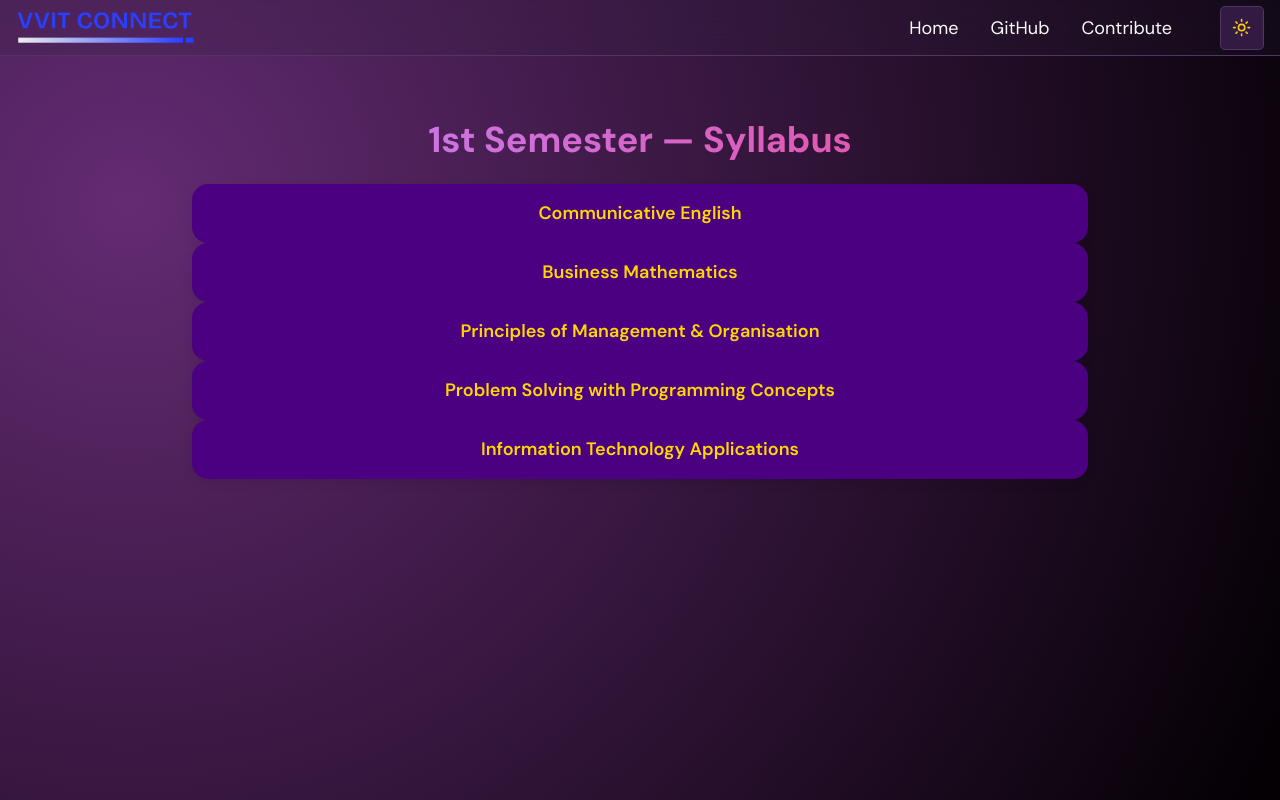
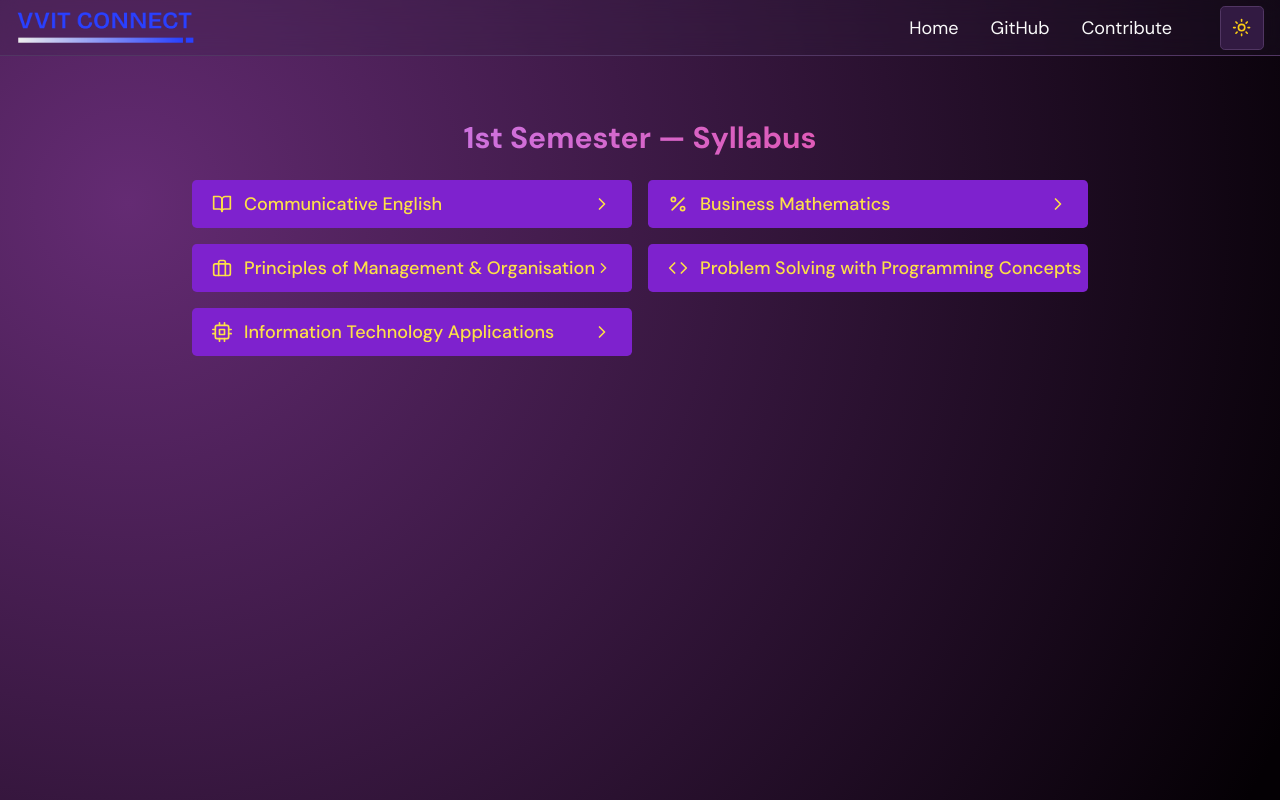
Before and after one commit to pyKinsu/VVITConnect, a Next.js app: page /bca/semester1/syllabus in a window 1280 px wide. Shown: the top 800 px of the page. Built offline with nearby package versions, Linux system fonts and the light colour scheme.

Commit message:
Update page.tsx

```diff
--- a/src/app/bca/semester1/syllabus/page.tsx
+++ b/src/app/bca/semester1/syllabus/page.tsx
@@ -2,14 +2,23 @@
 
 import React from "react";
 import Link from "next/link";
+import { Button } from "@/components/ui/button";
+import {
+  FiBookOpen,
+  FiPercent,
+  FiBriefcase,
+  FiCode,
+  FiCpu,
+  FiChevronRight,
+} from "react-icons/fi";
 
 export default function SyllabusPage(): JSX.Element {
   const subjects = [
-    { name: "Communicative English", slug: "communicative-english" },
-    { name: "Business Mathematics", slug: "business-mathematics" },
-    { name: "Principles of Management & Organisation", slug: "pmo" },
-    { name: "Problem Solving with Programming Concepts", slug: "pspc" },
-    { name: "Information Technology Applications", slug: "ita" },
+    { name: "Communicative English", slug: "communicative-english", icon: <FiBookOpen size={20} /> },
+    { name: "Business Mathematics", slug: "business-mathematics", icon: <FiPercent size={20} /> },
+    { name: "Principles of Management & Organisation", slug: "pmo", icon: <FiBriefcase size={20} /> },
+    { name: "Problem Solving with Programming Concepts", slug: "pspc", icon: <FiCode size={20} /> },
+    { name: "Information Technology Applications", slug: "ita", icon: <FiCpu size={20} /> },
   ];
 
   return (
@@ -17,33 +26,29 @@ export default function SyllabusPage(): JSX.Element {
       <div className="w-full max-w-4xl">
         {/* Header */}
         <header className="text-center mb-6">
-          <h1 className="text-3xl sm:text-4xl font-bold bg-clip-text text-transparent bg-gradient-to-r from-purple-400 to-pink-500">
+          <h1 className="text-2xl sm:text-3xl font-bold bg-clip-text text-transparent bg-gradient-to-r from-purple-400 to-pink-500">
             1st Semester — Syllabus
           </h1>
         </header>
 
-        {/* Subject List */}
-        <div className="space-y-4">
+        {/* Subject Buttons */}
+        <div className="grid grid-cols-1 md:grid-cols-2 gap-4">
           {subjects.map((subj) => (
-            <Link key={subj.slug} href={`/bca/semester/1/syllabus/${subj.slug}`}>
-              <button
-                style={{
-                  width: "100%",
-                  borderRadius: "16px",
-                  boxShadow: "0 4px 12px rgba(0,0,0,0.1)",
-                  backgroundColor: "#4B0082", // dark purple
-                  color: "#FFD700", // gold text
-                  padding: "16px 20px",
-                  fontWeight: 600,
-                  fontSize: "18px",
-                  textAlign: "center",
-                  transition: "transform 0.2s",
-                }}
-                onMouseEnter={(e) => (e.currentTarget.style.transform = "scale(1.02)")}
-                onMouseLeave={(e) => (e.currentTarget.style.transform = "scale(1)")}
+            <Link key={subj.slug} href={`/bca/semester/1/syllabus/${subj.slug}`} className="w-full">
+              <Button
+                variant="secondary"
+                size="lg"
+                className="w-full flex items-center justify-between px-5 py-4 text-base sm:text-lg bg-purple-700 text-yellow-300 hover:bg-purple-800"
               >
-                {subj.name}
-              </button>
+                {/* Left side: icon + text */}
+                <div className="flex items-center gap-3">
+                  {subj.icon}
+                  <span className="text-left">{subj.name}</span>
+                </div>
+
+                {/* Right arrow */}
+                <FiChevronRight size={20} />
+              </Button>
             </Link>
           ))}
         </div>
```
